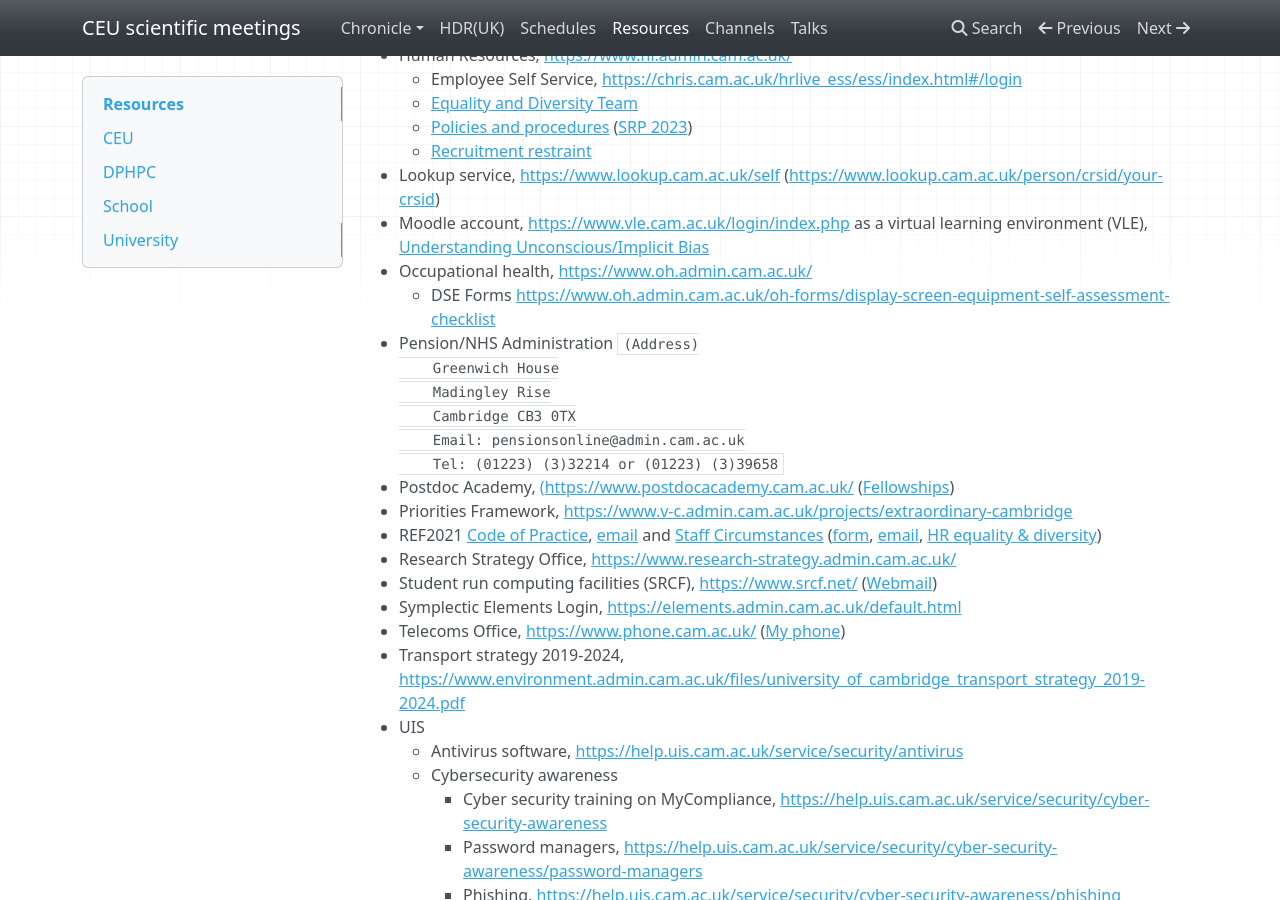
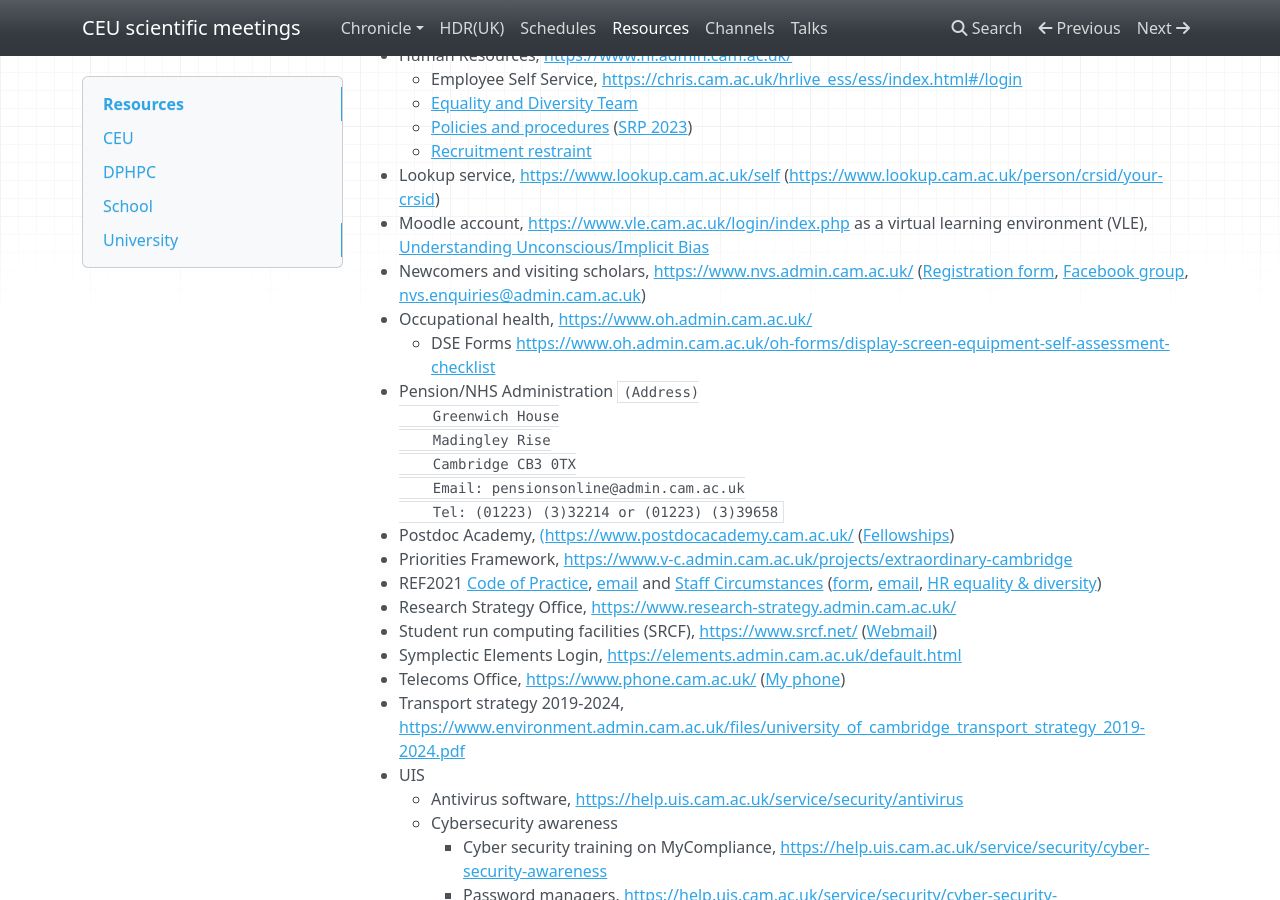
Before and after one commit to cambridge-ceu/CEU-matters, an MkDocs documentation site: the page built from docs/resources.md, in a window 1280 px wide and 900 px high, scrolled down 2629 px. Built offline with MkDocs 1.6.1, drawn with Linux system fonts in a browser that asks for light colours; nearby versions of some CDN libraries; a script that is not in the unit is left out.

Commit message:
.gitignore

```diff
--- a/docs/resources.md
+++ b/docs/resources.md
@@ -105,6 +105,7 @@
     - [Recruitment restraint](https://www.hr.admin.cam.ac.uk/recruitment_protocol_2020_21)
   * Lookup service, [https://www.lookup.cam.ac.uk/self](https://www.lookup.cam.ac.uk/self) ([https://www.lookup.cam.ac.uk/person/crsid/your-crsid](https://www.lookup.cam.ac.uk/person/crsid/your-crsid))
   * Moodle account, [https://www.vle.cam.ac.uk/login/index.php](https://www.vle.cam.ac.uk/login/index.php) as a virtual learning environment (VLE), [Understanding Unconscious/Implicit Bias](https://www.equality.admin.cam.ac.uk/training-overview/understanding-unconscious-implicit-bias)
+  * Newcomers and visiting scholars, [https://www.nvs.admin.cam.ac.uk/](https://www.nvs.admin.cam.ac.uk/) ([Registration form](https://www.nvs.admin.cam.ac.uk/form/registration-form-v2), [Facebook group](https://www.facebook.com/groups/41435817577/), <nvs.enquiries@admin.cam.ac.uk>)
   * Occupational health, [https://www.oh.admin.cam.ac.uk/](https://www.oh.admin.cam.ac.uk/)
     - DSE Forms [https://www.oh.admin.cam.ac.uk/oh-forms/display-screen-equipment-self-assessment-checklist](https://www.oh.admin.cam.ac.uk/oh-forms/display-screen-equipment-self-assessment-checklist)
   * Pension/NHS Administration
```
